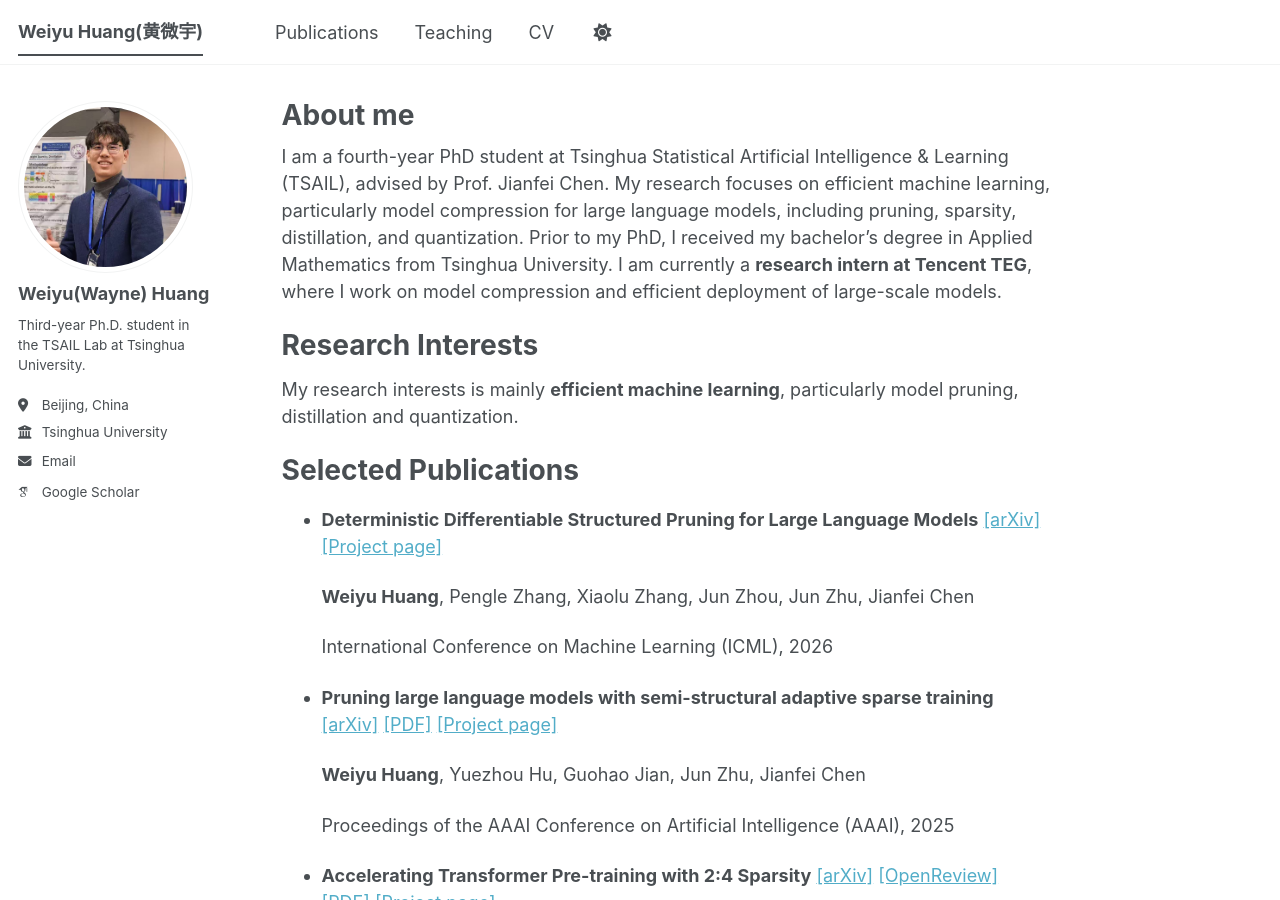
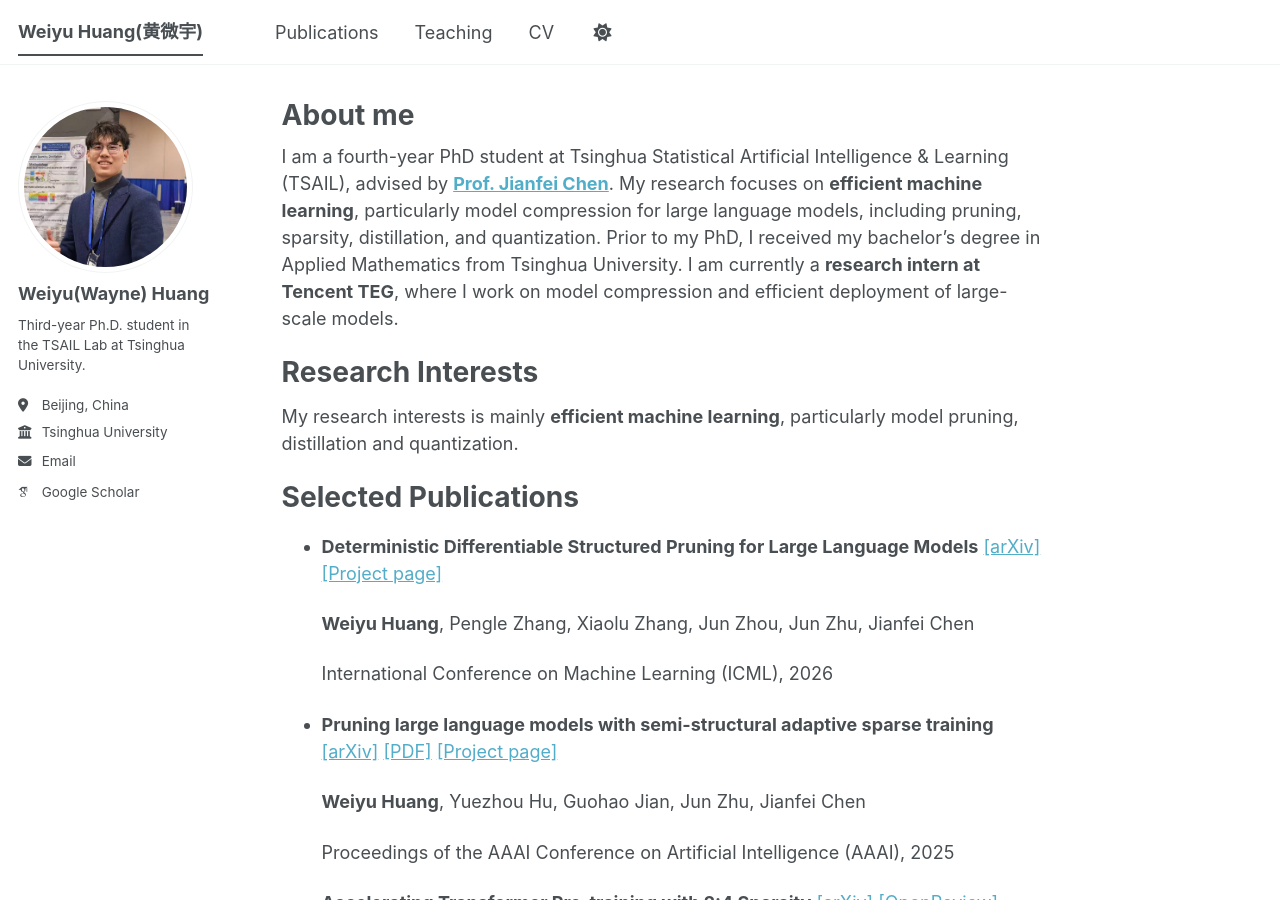
Before and after one commit to yellowtree123/yellowtree123.github.io, a Jekyll site: the page built from _pages/about.md, in a window 1280 px wide and 900 px high. Built offline with Jekyll 4.4.1, drawn with Linux system fonts in a browser that asks for light colours; some web fonts are replaced; a script bundle is joined from its source files by our own code; library files that are not in the unit come from our copies; part of the change alters nothing that is shown.

Commit message:
Enhance about page with links and formatting
Updated the advisor's name to include a hyperlink and emphasized research focus.

```diff
--- a/_pages/about.md
+++ b/_pages/about.md
@@ -7,7 +7,7 @@ redirect_from:
   - /about.html
 ---
 
-I am a fourth-year PhD student at Tsinghua Statistical Artificial Intelligence & Learning (TSAIL), advised by Prof. Jianfei Chen. My research focuses on efficient machine learning, particularly model compression for large language models, including pruning, sparsity, distillation, and quantization. Prior to my PhD, I received my bachelor’s degree in Applied Mathematics from Tsinghua University. I am currently a **research intern at Tencent TEG**, where I work on model compression and efficient deployment of large-scale models.
+I am a fourth-year PhD student at Tsinghua Statistical Artificial Intelligence & Learning (TSAIL), advised by [**Prof. Jianfei Chen**](https://ml.cs.tsinghua.edu.cn/~jianfei/). My research focuses on **efficient machine learning**, particularly model compression for large language models, including pruning, sparsity, distillation, and quantization. Prior to my PhD, I received my bachelor’s degree in Applied Mathematics from Tsinghua University. I am currently a **research intern at Tencent TEG**, where I work on model compression and efficient deployment of large-scale models.
 
 
 # Research Interests
```
